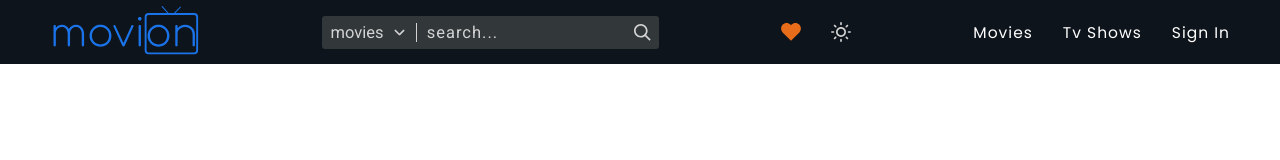
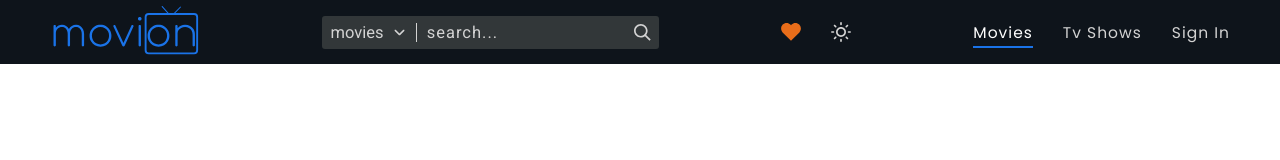
Before and after one commit to pratiic/movion, a React (Create React App) app: page / in a window 1280 px wide. Shown: the top 160 px of the page. Built offline with nearby package versions, Linux system fonts and the light colour scheme.

Commit message:
changed the default color of header links, added styles for active state of header links, added active state for header links

```diff
--- a/src/components/header/header.js
+++ b/src/components/header/header.js
@@ -35,22 +35,36 @@ class Header extends React.Component {
 					value: "movies",
 					icon: <StyledMovieIcon />,
 					to: "/",
+					active: true,
 				},
 
 				{
 					value: "tv shows",
 					icon: <StyledTvIcon />,
 					to: "/tvshows",
+					active: false,
 				},
 
 				{
 					value: "sign in",
 					icon: <StyledLoginIcon />,
 					to: "/signin",
+					active: false,
 				},
 			],
 		};
 	}
+
+	toggleActive = (value) => {
+		this.setState({
+			headerLinks: this.state.headerLinks.map((headerLink) => {
+				if (headerLink.value === value) {
+					return { ...headerLink, active: true };
+				}
+				return { ...headerLink, active: false };
+			}),
+		});
+	};
 
 	render() {
 		const { toggleSidebar, showSidebar, toggleSearchbar } = this.props;
@@ -86,6 +100,10 @@ class Header extends React.Component {
 								<StyledLink
 									to={headerLink.to}
 									key={headerLink.value}
+									onClick={() => {
+										this.toggleActive(headerLink.value);
+									}}
+									$isActive={headerLink.active}
 								>
 									{" "}
 									{showSidebar ? headerLink.icon : null}
--- a/src/components/header/header.styles.js
+++ b/src/components/header/header.styles.js
@@ -65,6 +65,20 @@ const SidebarToggleIconStyles = css`
 	}
 `;
 
+const ActiveLinkStyles = css`
+	color: white;
+
+	@media screen and (max-width: 1150px) {
+		background-color: ${cssColors.greyLight};
+
+		svg {
+			path {
+				fill: white;
+			}
+		}
+	}
+`;
+
 export const StyledHeader = styled.header`
 	background-color: ${cssColors.blueSecondary};
 `;
@@ -77,7 +91,7 @@ const HeaderLinkIconStyles = css`
 	${SidebarToggleIconStyles};
 
 	path {
-		fill: white;
+		fill: ${cssColors.greyLighter};
 	}
 `;
 
@@ -145,9 +159,11 @@ export const StyledLink = styled(Link)`
 	letter-spacing: 1px;
 	position: relative;
 	font-family: ${cssFonts.fontStackTertiary};
+	color: ${cssColors.greyLighter};
 	display: flex;
 	align-items: center;
 	${headerElementStyles};
+	${({ $isActive }) => $isActive && ActiveLinkStyles};
 
 	&:first-child {
 		margin-left: 0;
@@ -162,15 +178,18 @@ export const StyledLink = styled(Link)`
 		height: 2px;
 		background-color: ${cssColors.bluePrimary};
 		transition: transform 150ms ease-in;
-		transform: scaleX(0);
+		transform: ${({ $isActive }) =>
+			$isActive ? "scaleX(1)" : "scaleX(0)"};
 		transform-origin: left;
 
 		@media screen and (max-width: 1150px) {
-			background-color: transparent;
+			display: none;
 		}
 	}
 
 	&:hover {
+		color: white;
+
 		&::after {
 			transform: scaleX(1);
 		}
@@ -178,14 +197,6 @@ export const StyledLink = styled(Link)`
 
 	&:active {
 		color: ${cssColors.greyLighter};
-
-		&::after {
-			background-color: ${cssColors.greyLighter};
-
-			@media screen and (max-width: 1150px) {
-				background-color: transparent;
-			}
-		}
 	}
 
 	@media screen and (max-width: 1150px) {
@@ -196,7 +207,7 @@ export const StyledLink = styled(Link)`
 		border-bottom: 1px solid ${cssColors.greyLight};
 
 		&:hover {
-			background-color: ${cssColors.greyLight};
+			${ActiveLinkStyles};
 		}
 	}
 
```
